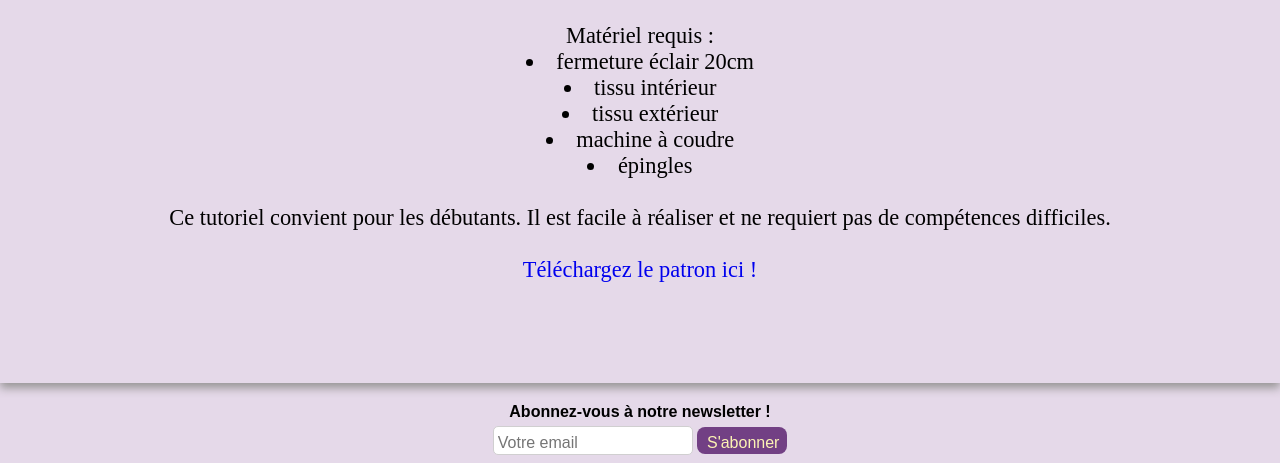
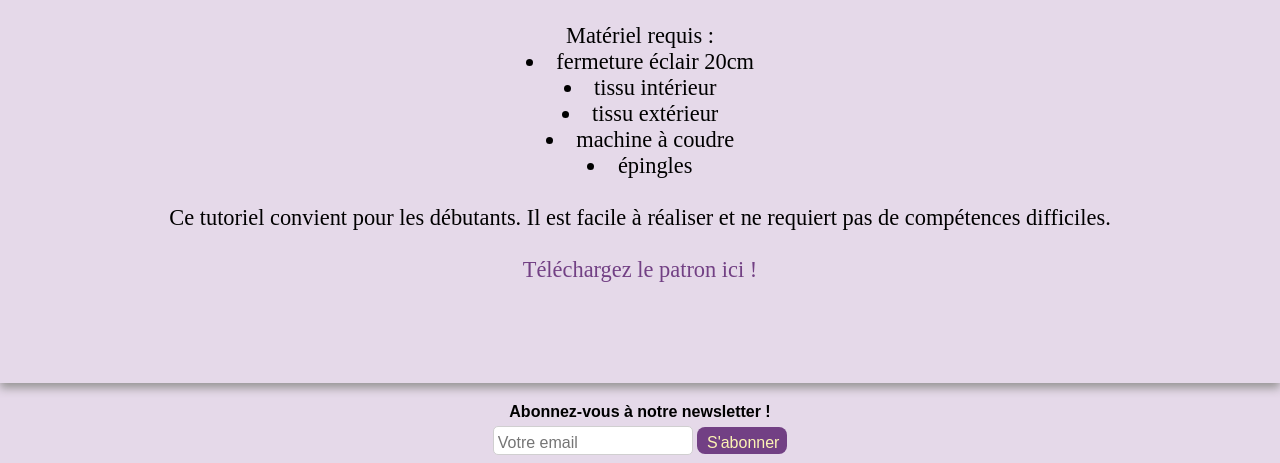
Before and after one commit to Kryyys/projet_couture, a plain HTML site: page tutos_video.html in a window 1280 px wide. Shown: the part 1203-1666 px from the top of the page. Drawn offline with Linux system fonts and the light colour scheme; a web font is replaced by a local one.

Commit message:
finitions tutovideo

```diff
--- a/CSS/style_tutovideo.css
+++ b/CSS/style_tutovideo.css
@@ -45,6 +45,10 @@ main {
     list-style-position: inside;
 }
 
+p > a {
+    color: var(--background-dark);
+}
+
 @media screen and (max-width:691px) {
 
 
```
